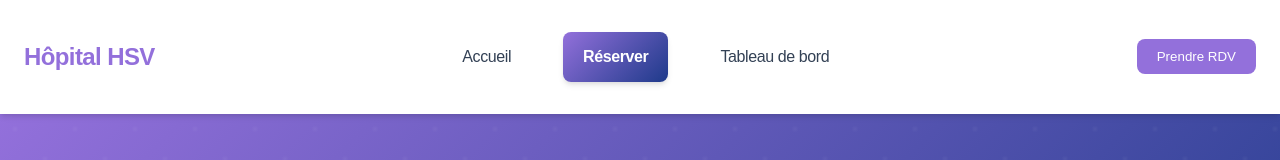
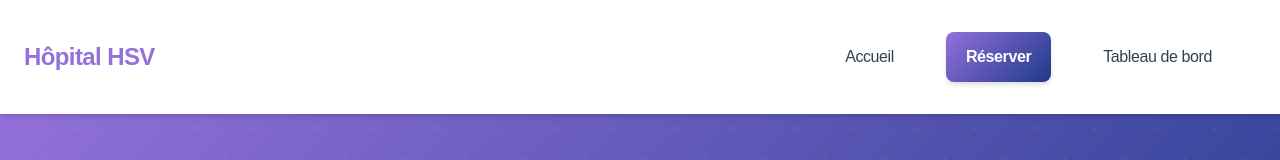
Before and after one commit to Titi7834/hopital-hsv, a React app: page / in a window 1280 px wide. Shown: the top 160 px of the page. Built offline with nearby package versions, Linux system fonts and the light colour scheme.

Commit message:
Update NavBar

```diff
--- a/src/pages/HomePage.js
+++ b/src/pages/HomePage.js
@@ -30,9 +30,6 @@ export default function HomePage() {
           </div>
           {/* Desktop Navigation */}
           <NavBar />
-          <div className="flexStart desktopMenu">
-            <button className="appointmentButton" onClick={handleClick}>Prendre RDV</button>
-          </div>
         </div>
       </nav>
 
```
